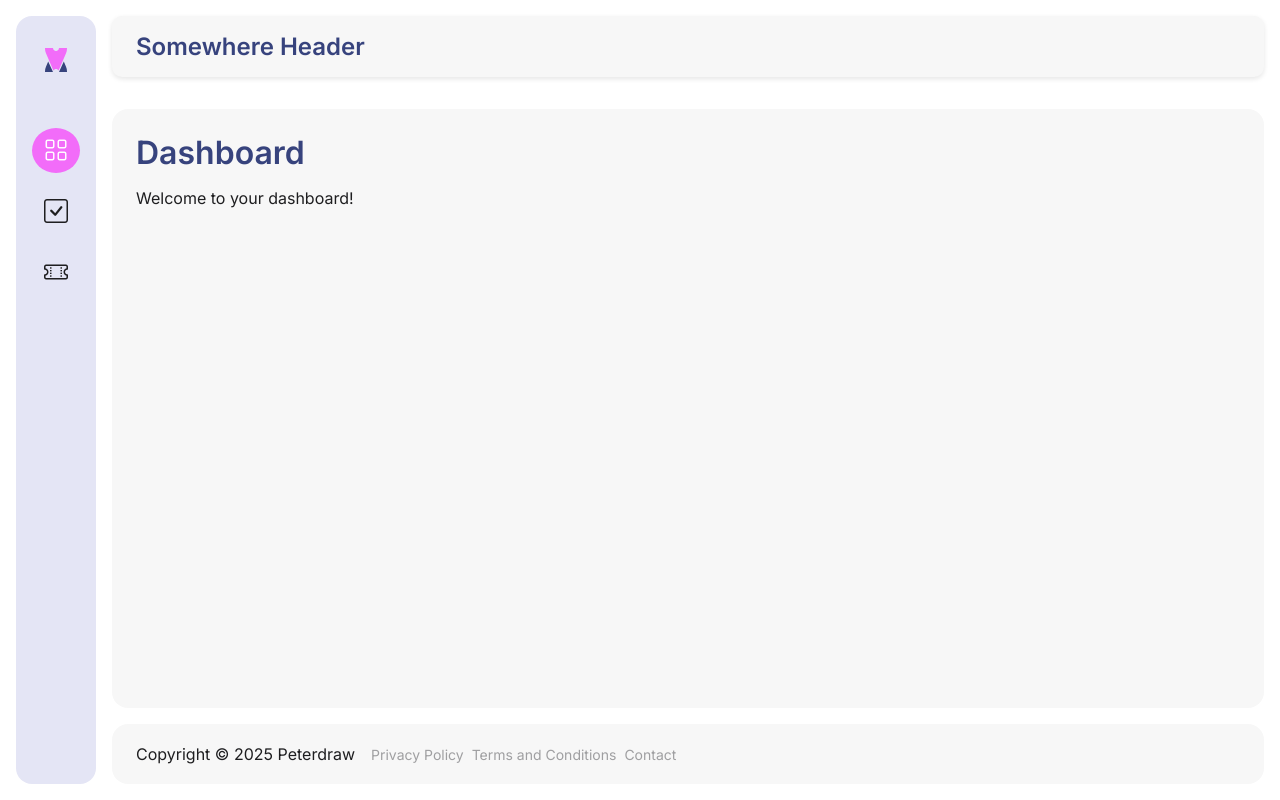
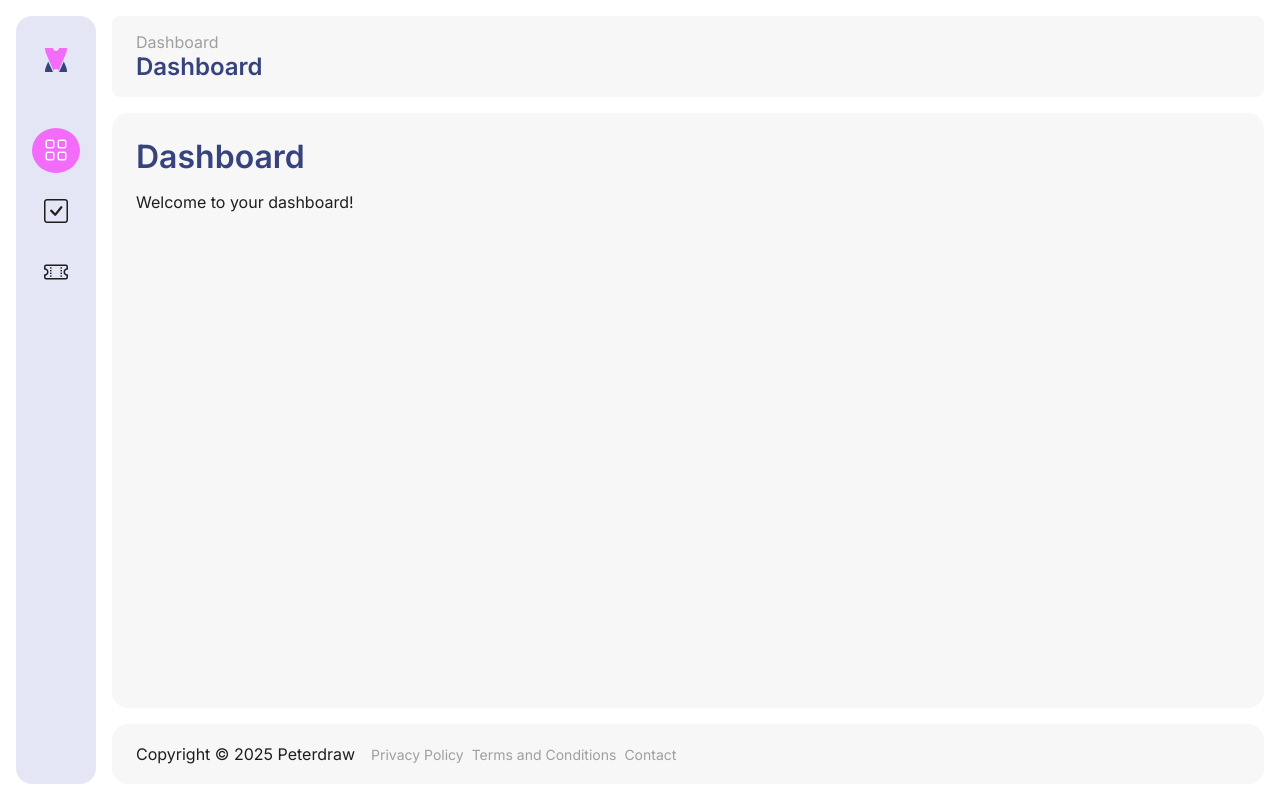
Before and after one commit to slisk-lindqvist-yh-webut-uppgift-006/frontend2, a React (Vite) app: page / in a window 1280 px wide. Built offline with nearby package versions, Linux system fonts and the light colour scheme.

Commit message:
Fixed the header. THANK YOU GROK!

```diff
--- a/src/App.css
+++ b/src/App.css
@@ -546,8 +546,8 @@ header {
   padding: 1.5rem;
 }
 
-.header {
-  background-color: var(--header-background-color); /* Uses --grey-20 (#F7F7F7) */
+/* .header {
+  background-color: var(--header-background-color);
   padding: 1em 1.5em;
   border-radius: 10px;
   box-shadow: 0 2px 5px rgba(0, 0, 0, 0.1);
@@ -555,63 +555,47 @@ header {
   display: flex;
   flex-direction: column;
   gap: 0.5em;
-}
+} */
 
-.header-breadcrumbs {
-  display: flex;
-  align-items: center;
-  gap: 1em;
-}
-
-.back-arrow {
-  font-size: 1.2em;
-  color: var(--text-muted-color); /* Uses --grey-60 (#9F9FA1) */
-  text-decoration: none;
-  margin-right: 0.5em;
-}
-
-.back-arrow:hover {
-  color: var(--text-color); /* Uses --grey-100 (#1E1E20) */
-}
-
-.breadcrumb-list {
-  list-style: none;
-  padding: 0;
-  margin: 0;
-  display: flex;
-  gap: 0.5em;
-}
-
-.breadcrumb-list li {
-  color: var(--text-color); /* Uses --grey-100 (#1E1E20) */
-  font-size: 0.9em;
-}
-
-.breadcrumb-list a {
-  color: var(--text-muted-color); /* Uses --grey-60 (#9F9FA1) */
-  text-decoration: none;
-}
-
-.breadcrumb-list a:hover {
-  color: var(--text-color); /* Uses --grey-100 (#1E1E20) */
-  text-decoration: underline;
-}
-
-.breadcrumb-list li:not(:last-child)::after {
-  content: " / ";
-  color: var(--text-muted-color); /* Uses --grey-60 (#9F9FA1) */
-}
-
-.breadcrumb-list li:last-child span {
-  color: var(--text-color); /* Uses --grey-100 (#1E1E20) */
-  font-weight: 600;
+.header {
+  padding: 1rem 1.5rem;
+  border-radius: 8px;
 }
 
 .header-title {
   margin: 0;
-  font-size: 1.5em; /* Adjust based on your typography system */
+  font-size: 1.5em;
   font-weight: 600;
-  color: var(--headline-color); /* Uses --secondary-100 (#37437D) */
+  color: var(--headline-color);
+}
+
+.header-title-container {
+  display: flex;
+  align-items: center;
+}
+.back-button {
+  margin-right: .5rem;
+  color: var(--text-muted-color);
+  background: none;
+  border: none;
+  cursor: pointer;
+  font-size: 1.5rem;
+  font-weight: 600;
+
+  &:hover {
+    color: var(--primary-100);
+  }
+}
+
+.breadcrumb-link {
+  color: var(--primary-100);
+  text-decoration: none;
+}
+.breadcrumb-link:hover {
+  text-decoration: underline;
+}
+.breadcrumb-current {
+  color: var(--grey-60);
 }
 
 main {
--- a/src/assets/components/EventItem.jsx
+++ b/src/assets/components/EventItem.jsx
@@ -5,11 +5,30 @@ const EventItem = ({item}) => {
   return (
     <Link to={`/events/${item.id}`} className="event-item">
       <div className='event-card'>
-        <img src={item.image} alt={item.title} />
-        <h1>{item.title}</h1><br />
-        <div>{item.location}</div>
-        <div>{item.eventDate}</div><br />
-        <div>{item.description}</div>
+        <div className="event-card-image">
+          <img src={item.image} alt={item.title} />
+        </div>
+        <div className="event-card-tag">
+          <span>tag</span>
+        </div>
+        <div className="event-card-title">
+          <h1>{item.title}</h1>
+        </div>
+        <div className="event-card-description">
+          <div>{item.description}</div>
+        </div>
+        <div className="event-card-location">
+          <i class="bi bi-geo-alt"></i>
+          <div>{item.location}</div>
+        </div>
+        <div className="event-card-date">
+          <i class="bi bi-calendar4-event"></i>
+          <p>{new Date(item.eventDate).toLocaleDateString()}</p>
+          <p>{new Date(item.eventDate).toLocaleTimeString([], { hour: '2-digit', minute: '2-digit' })} PM</p>
+        </div>
+        <div className='event-card-price'>
+          <span className='event-price'>$60</span>
+        </div>
       </div>
     </Link>
   )
--- a/src/assets/components/Header.jsx
+++ b/src/assets/components/Header.jsx
@@ -1,9 +1,101 @@
 import React from 'react';
+import { useNavigate, useLocation } from 'react-router-dom';
 
 const Header = () => {
+  const navigate = useNavigate();
+  const location = useLocation();
+
+  // Map the current path to a readable header title
+  const getHeaderTitle = () => {
+    switch (location?.pathname) {
+      case '/dashboard':
+        return 'Dashboard';
+      case '/bookings':
+        return 'Bookings';
+      case '/events':
+        return 'Events';
+      default:
+        if (location?.pathname.startsWith('/events/booking/')) {
+          return 'Book Event';
+        } else if (location?.pathname.startsWith('/events/')) {
+          return 'Event Details';
+        }
+        return 'Dashboard';
+    }
+  };
+
+  // Determine the breadcrumb segments based on the current path
+  const getBreadcrumb = () => {
+    const pathSegments = location.pathname.split('/').filter(segment => segment);
+    const breadcrumbSegments = [];
+
+    // Always start with "Dashboard"
+    breadcrumbSegments.push({ text: 'Dashboard', path: '/dashboard' });
+
+    if (pathSegments.length >= 1 && pathSegments[0] === 'events') {
+      // Add "Events" for /events and its subpages
+      breadcrumbSegments.push({ text: 'Events', path: '/events' });
+
+      if (pathSegments.length === 2) {
+        // Event Details page: /events/:id
+        breadcrumbSegments.push({ text: 'Event Details', path: location.pathname });
+      }
+      if (pathSegments.length === 3 && pathSegments[1] === 'booking') {
+        // Book Event page: /events/booking/:id
+        breadcrumbSegments.push({ text: 'Book Event', path: location.pathname });
+      }
+    }
+
+    return breadcrumbSegments;
+  };
+
+  // Determine if the back arrow should be shown (for deeper categories)
+  const showBackArrow = () => {
+    const pathSegments = location.pathname.split('/').filter(segment => segment);
+    return pathSegments.length > 1; // Show arrow for paths deeper than main pages (e.g., /events/:id or /events/booking/:id)
+  };
+
+  const breadcrumbSegments = getBreadcrumb();
+  const shouldShowBackArrow = showBackArrow();
+
   return (
     <header className="header">
-      <h1 className="header-title">Somewhere Header</h1>
+      {breadcrumbSegments.length > 0 && (
+        <div className="breadcrumb">
+          {breadcrumbSegments.map((segment, index) => {
+            const isLast = index === breadcrumbSegments.length - 1;
+            return (
+              <span key={segment.path}>
+                {isLast ? (
+                  <span className="breadcrumb-current">{segment.text}</span>
+                ) : (
+                  <a
+                    href={segment.path}
+                    onClick={(e) => { e.preventDefault(); navigate(segment.path); }}
+                    className="breadcrumb-link"
+                  >
+                    {segment.text}
+                  </a>
+                )}
+                {index < breadcrumbSegments.length - 1 && ' / '}
+              </span>
+            );
+          })}
+        </div>
+      )}
+      <div className="header-title-container">
+        {shouldShowBackArrow && (
+          <button
+            onClick={() => navigate(-1)}
+            className="back-button"
+          >
+            ←
+          </button>
+        )}
+        <h1 className="header-title">
+          {getHeaderTitle()}
+        </h1>
+      </div>
     </header>
   );
 };
```
